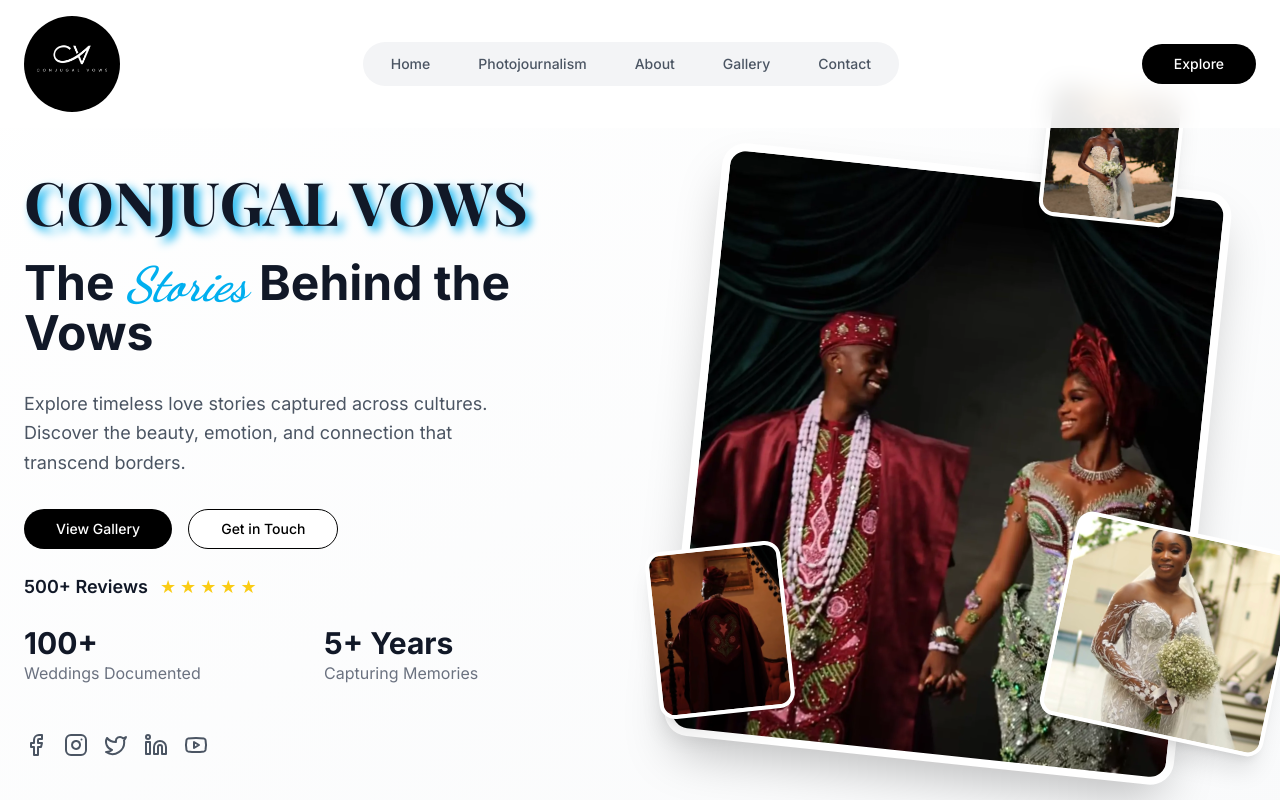
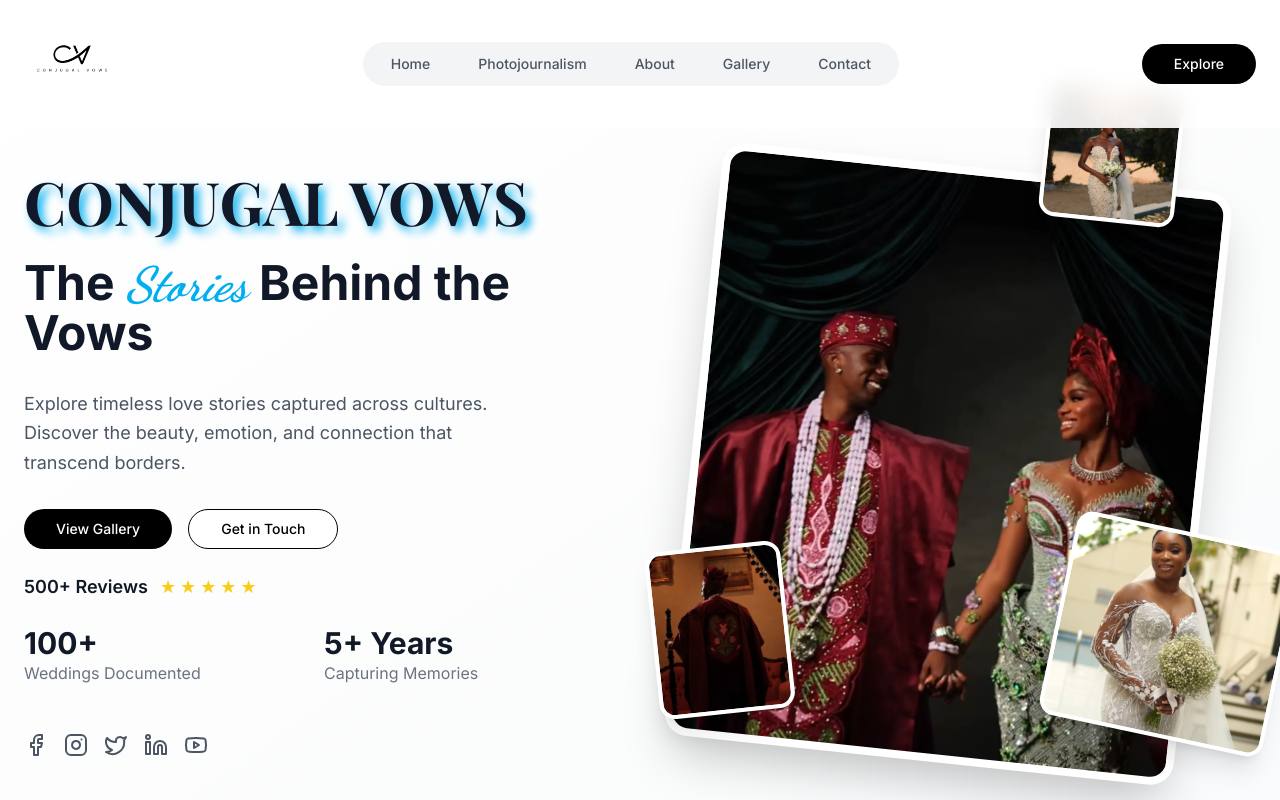
Before and after one commit to Toluddev/Conjugal-Vows2, a React (Vite) app: page /photojournalism in a window 1280 px wide. Shown: the top 800 px of the page. Built offline with nearby package versions, Linux system fonts and the light colour scheme; a web font is replaced by a local one.

Commit message:
logo updated

```diff
--- a/src/components/Navigation.tsx
+++ b/src/components/Navigation.tsx
@@ -28,9 +28,9 @@ const Navigation = () => {
         <div className="container mx-auto px-4 lg:px-6 py-4">
           <div className="flex items-center justify-between">
             {/* Logo - Hidden on mobile, visible on desktop */}
-            <div className="flex items-center space-x-2 bg-black p-2 rounded-full">
+            <div className="flex items-center space-x-2 p-2">
                 <Link to="/" className="text-white">
-                    <img src="/lovable-uploads/Conjugal Vows_2.jpg-1.PNG" alt="Logo" className="h-20 w-25" />
+                    <img src="/lovable-uploads/Conjugal Vows_2.jpg.png" alt="Logo" className="h-20 w-25" />
                 </Link>
             </div>
             {/* Navigation Pills - Hidden on mobile */}
```
Also changed, not shown: public/lovable-uploads/Conjugal Vows_2.jpg.png (added).
